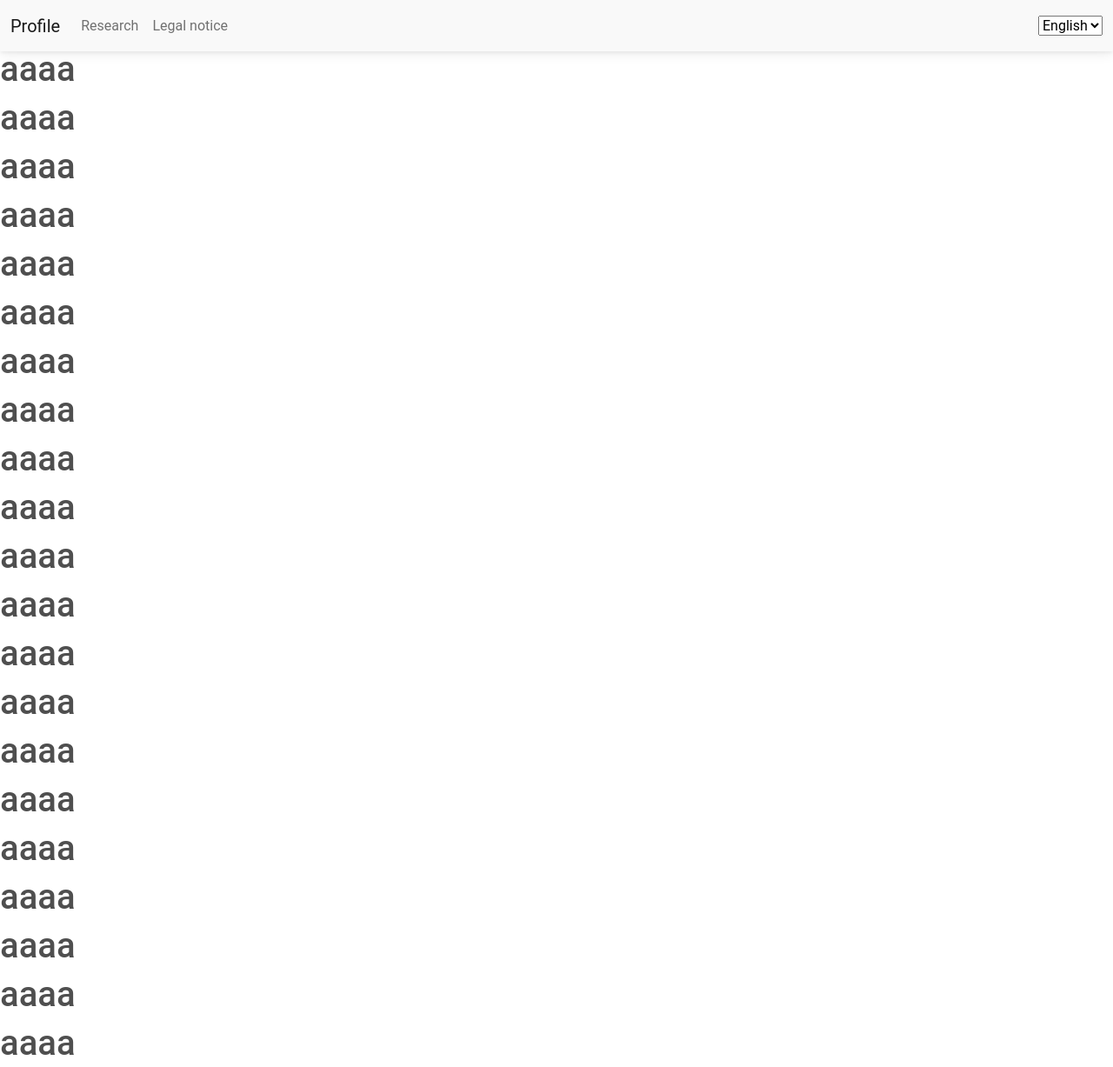
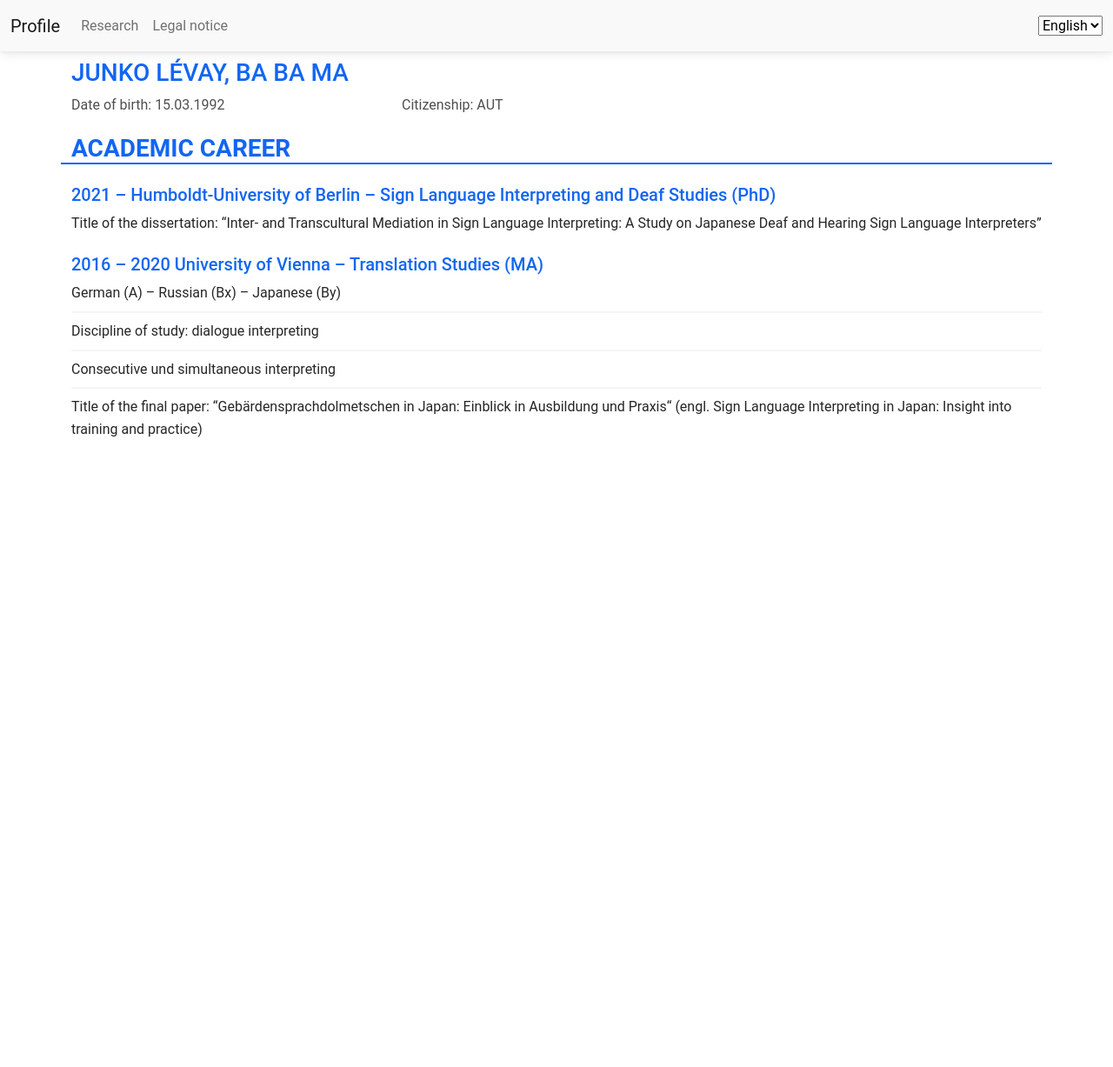
Before and after one commit to MihailsKuzmins/jsl, a plain HTML site: page index.html in a window 1280 px wide. Shown: the top 1227 px of the page at 87% size. After the commit the page ends 800 px from the top, so only its background shows below. Drawn offline with Linux system fonts and the light colour scheme; a script that the page names is missing.

Commit message:
add some data

```diff
--- a/index.html
+++ b/index.html
@@ -6,6 +6,7 @@
 	<meta http-equiv="X-UA-Compatible" content="IE=edge">
 	<meta name="viewport" content="width=device-width, initial-scale=1.0">
 	<title>Profile</title>
+	<link href="res/css/app.css" rel="stylesheet" />
 	<link href="res/css/mdb.min.css" rel="stylesheet" />
 	<link href="res/css/fontawesome.min.css" rel="stylesheet" />
 </head>
@@ -37,32 +38,35 @@
 		</div>
 	</nav>
 
-	<h1>aaaa</h1>
-	<h1>aaaa</h1>
-	<h1>aaaa</h1>
-	<h1>aaaa</h1>
-	<h1>aaaa</h1>
-	<h1>aaaa</h1>
-	<h1>aaaa</h1>
-	<h1>aaaa</h1>
-	<h1>aaaa</h1>
-	<h1>aaaa</h1>
-	<h1>aaaa</h1>
-	<h1>aaaa</h1>
-	<h1>aaaa</h1>
-	<h1>aaaa</h1>
-	<h1>aaaa</h1>
-	<h1>aaaa</h1>
-	<h1>aaaa</h1>
-	<h1>aaaa</h1>
-	<h1>aaaa</h1>
-	<h1>aaaa</h1>
-	<h1>aaaa</h1>
-	<h1>aaaa</h1>
-	<h1>aaaa</h1>
-	<h1>aaaa</h1>
-	<h1>aaaa</h1>
-	<h1>aaaa</h1>
+	<div class="container page-container">
+		<div class="row">
+			<h3 class="col-12 text-primary">JUNKO LÉVAY, BA BA MA</h3>
+			<span class="col-4">
+				<span>Date of birth:</span>
+				<span> 15.03.1992</span>
+			</span>
+			<span class="col-8">Citizenship: AUT</span>
+		</div>
+		<div class="row">
+			<h3 class="col-12 section-header">ACADEMIC CAREER</h3>
+			<h5 class="col-12 section-subheader">2021 – 	Humboldt-University of Berlin – Sign Language Interpreting and Deaf Studies (PhD)</h5>
+			<div class="col-12">
+				<ul class="list-group list-group-light list-group-small">
+					<li class="list-group-item">Title of the dissertation: “Inter- and Transcultural Mediation in Sign Language Interpreting: A Study on Japanese Deaf and Hearing Sign Language Interpreters”</li>
+				</ul>
+			</div>
+
+			<h5 class="col-12 section-subheader">2016 – 2020	University of Vienna – Translation Studies (MA)</h5>
+			<div class="col-12">
+				<ul class="list-group list-group-light list-group-small">
+					<li class="list-group-item">German (A) – Russian (Bx) – Japanese (By)</li>
+					<li class="list-group-item">Discipline of study: dialogue interpreting</li>
+					<li class="list-group-item">Consecutive und simultaneous interpreting</li>
+					<li class="list-group-item">Title of the final paper: “Gebärdensprachdolmetschen in Japan: Einblick in Ausbildung und Praxis“ (engl. Sign Language Interpreting in Japan: Insight into training and practice)</li>
+				</ul>
+			</div>
+		</div>
+	</div>
 </body>
 
 <script type="text/javascript" src="res/js/mdb.min.js"></script>
--- /dev/null
+++ b/res/css/app.css
@@ -0,0 +1,17 @@
+.page-container {
+	margin-top: 66.56px;
+}
+
+.section-header {
+	margin-top: 20px !important;
+	margin-bottom: 7.5px !important;
+	color: var(--mdb-primary);
+	border-bottom: 2.25px solid var(--mdb-primary);
+	font-weight: bold;
+}
+
+.section-subheader {
+	margin-top: 15px !important;
+	margin-bottom: 0px !important;
+	color: var(--mdb-primary);
+}
```
